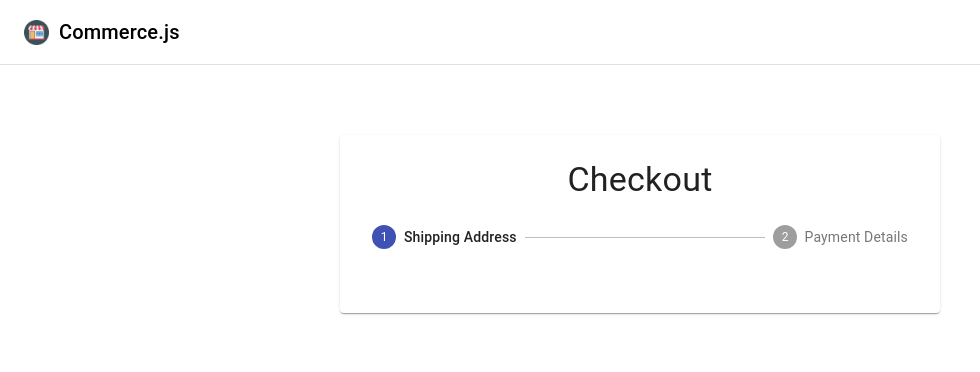
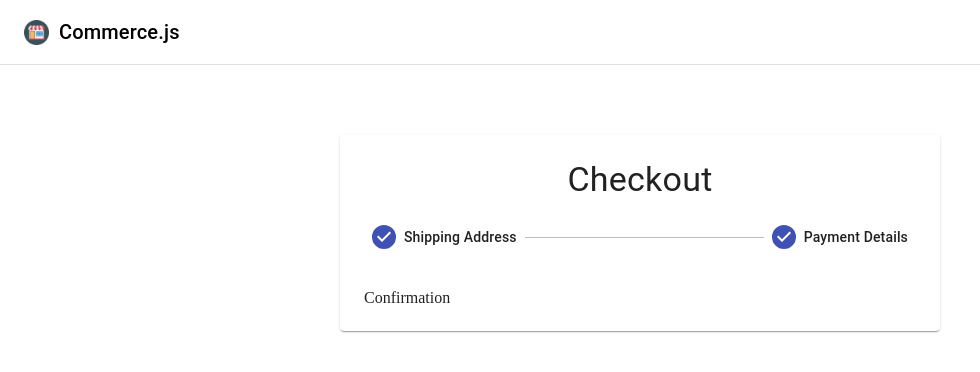
Before and after one commit to mariosknl/E-Commerce, a React (Create React App) app: page /checkout in a window 1280 px wide. Shown: the top 372 px of the page, without its empty margins (0-980 px from the left). Built offline with nearby package versions, Linux system fonts and the light colour scheme; no server answers.

Commit message:
components created for each step of the checkout process

```diff
--- /dev/null
+++ b/src/components/CheckoutForm/AddressForm.jsx
@@ -0,0 +1,7 @@
+import React from "react";
+
+const AddressForm = () => {
+  return <div>AddressForm</div>;
+};
+
+export default AddressForm;
--- a/src/components/CheckoutForm/Checkout/Checkout.jsx
+++ b/src/components/CheckoutForm/Checkout/Checkout.jsx
@@ -11,11 +11,18 @@ import {
 } from "@material-ui/core";
 
 import useStyles from "./styles";
+import AddressForm from "../AddressForm";
+import PaymentForm from "../PaymentForm";
+
 const steps = ["Shipping Address", "Payment Details"];
 
 const Checkout = () => {
-  const [activeStep, setActiveStep] = useState(0);
+  const [activeStep, setActiveStep] = useState(2);
   const classes = useStyles();
+
+  const Confirmation = () => <div>Confirmation</div>;
+
+  const Form = () => (activeStep === 0 ? <AddressForm /> : <PaymentForm />);
 
   return (
     <>
@@ -32,6 +39,7 @@ const Checkout = () => {
               </Step>
             ))}
           </Stepper>
+          {activeStep === steps.length ? <Confirmation /> : <Form />}
         </Paper>
       </main>
     </>
--- /dev/null
+++ b/src/components/CheckoutForm/PaymentForm.jsx
@@ -0,0 +1,7 @@
+import React from "react";
+
+const PaymentForm = () => {
+  return <div>PaymentForm</div>;
+};
+
+export default PaymentForm;
```
Also changed, not shown: 1 other file (tests, documents, lock files or other folders).
